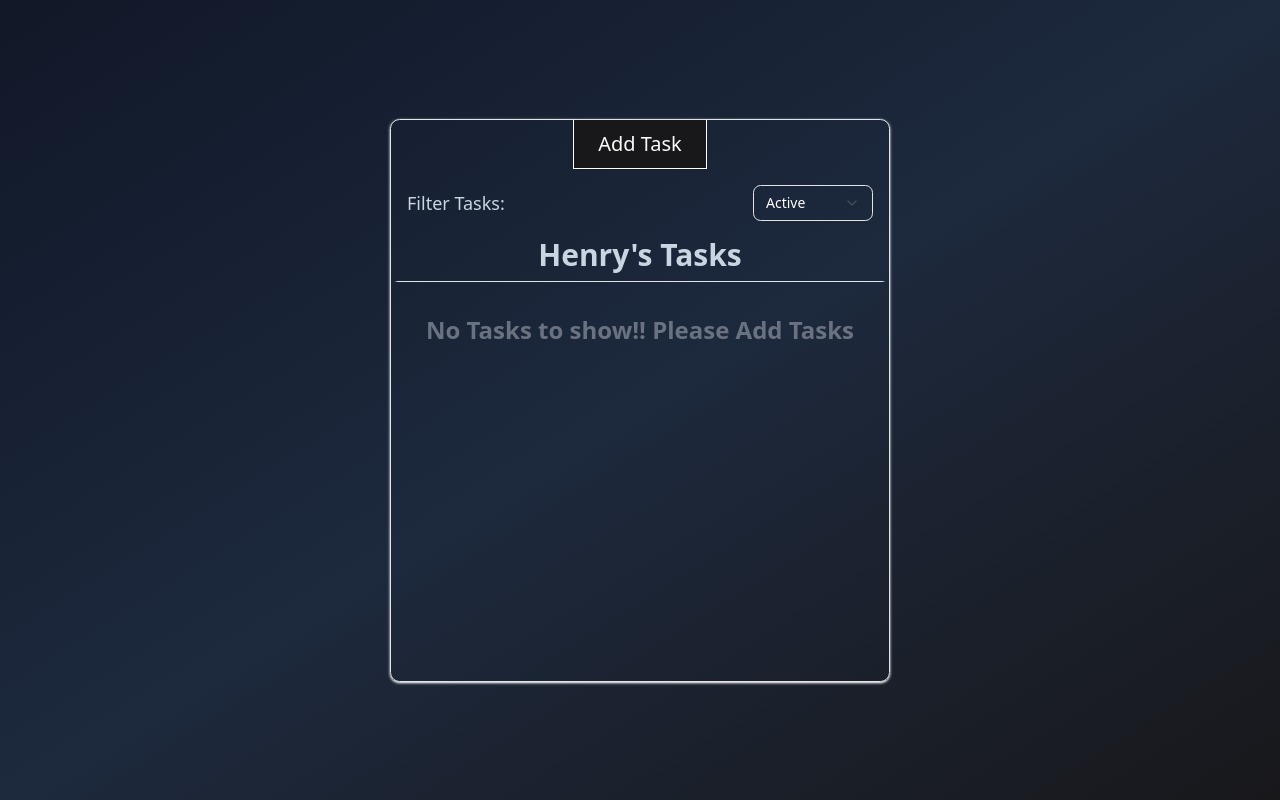
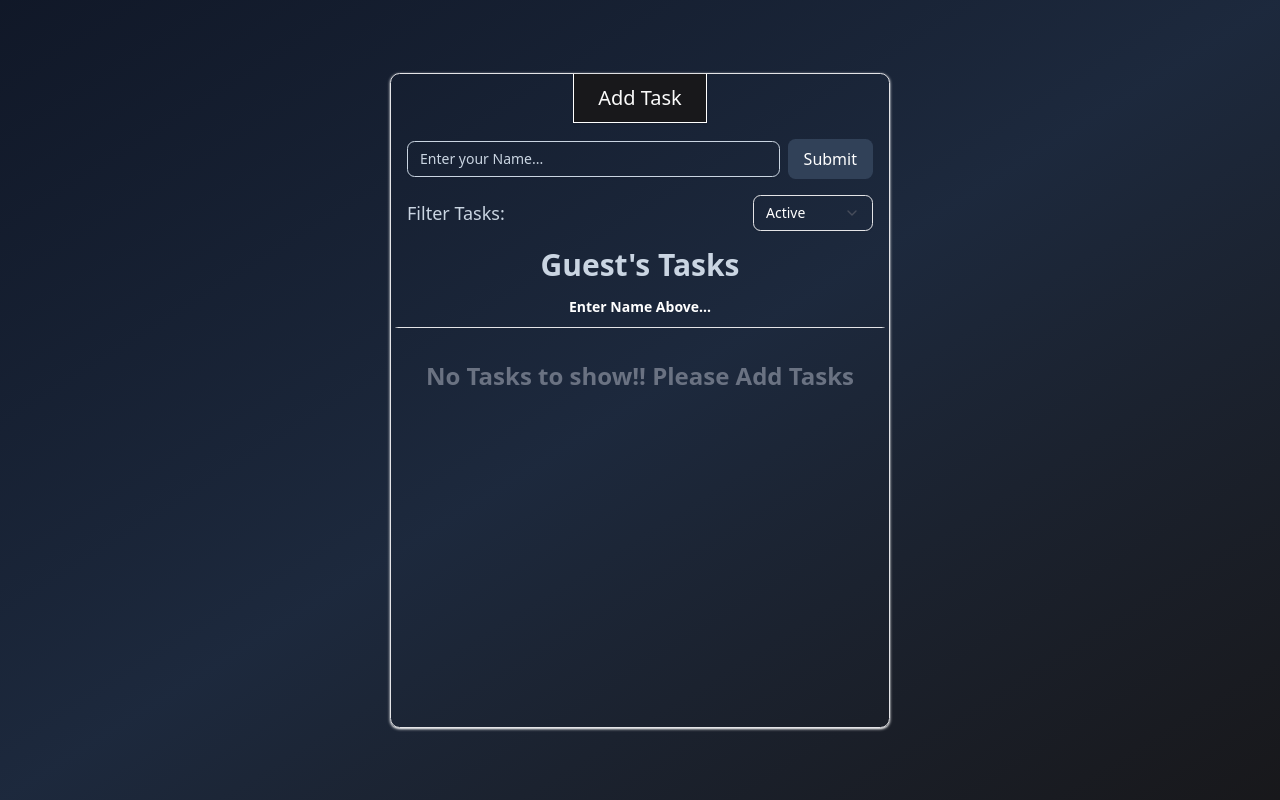
Before and after one commit to NY-Henry/Todo-App, a React (Vite) app: page / in a window 1280 px wide. Built offline with nearby package versions, Linux system fonts and the light colour scheme.

Commit message:
added Username localstorage

```diff
--- a/src/App.tsx
+++ b/src/App.tsx
@@ -1,8 +1,13 @@
 import DialogComponent from "./components/container/Header";
 import FilterTasks from "./components/container/FilterTask";
 import TasksList from "./components/container/TasksList";
+import { Input } from "./components/ui/input";
+import { useName } from "./stores/name";
+import { useState } from "react";
 
 function App() {
+  const { name, setName } = useName();
+  const [userName, setUserName] = useState<string>("");
   return (
     // Section
     <section className="flex items-center justify-center min-h-screen bg-gradient-to-br from-gray-900 via-slate-800 to-zinc-900 text-white">
@@ -14,15 +19,48 @@ function App() {
         <div className="flex justify-center items-center">
           <DialogComponent />
         </div>
+
+        {/* User Name */}
+        {!name && (
+          <div className="px-4 mt-4 flex items-center justify-center gap-2">
+            <Input
+              type="text"
+              value={userName}
+              minLength={5}
+              onKeyDown={(e) => {
+                if (e.key === "Enter") {
+                  setName(userName);
+                }
+              }}
+              onChange={(e) => setUserName(e.target.value)}
+              placeholder="Enter your Name..."
+              className="w-full bg-transparent border-slate-300 focus:border-slate-400 text-white placeholder:text-slate-300"
+            />
+            <button
+              onClick={() => setName(userName)}
+              className="px-4 py-2 bg-slate-700 hover:bg-slate-600 text-white rounded-md transition-colors duration-200 focus:outline-none focus:ring-2 focus:ring-slate-400"
+            >
+              Submit
+            </button>
+          </div>
+        )}
+
         {/* Filer Tasks */}
         <div className="flex justify-between items-center ml-4 my-4 mr-4">
           <h1 className="text-lg text-slate-300">Filter Tasks:</h1>
+
           <FilterTasks />
         </div>
 
         {/* Todos List and scroll area */}
         <h1 className="text-center text-3xl mt-2 mb-2 font-bold text-slate-300 cursor-default">
-          Henry's Tasks
+          {name ? name : "Guest"}'s Tasks
+          <br />
+          {!name && (
+            <span className="text-sm font-semibold text-white">
+              Enter Name Above...
+            </span>
+          )}
         </h1>
         <TasksList />
       </div>
--- /dev/null
+++ b/src/stores/name.ts
@@ -0,0 +1,17 @@
+import { getUserName, setUserName } from "@/utils/localStorage";
+import { create } from "zustand";
+
+type NameState = {
+  name: string;
+  setName: (name: string) => void;
+};
+
+export const useName = create<NameState>((set) => ({
+  name: getUserName(),
+  setName(newName) {
+    set(() => {
+      setUserName(newName);
+      return { name: newName };
+    });
+  },
+}));
--- a/src/utils/localStorage.ts
+++ b/src/utils/localStorage.ts
@@ -20,3 +20,20 @@ export function getTasks() {
     console.log(`Error getting file from local storage`, error);
   }
 }
+
+export function setUserName(name: string) {
+  try {
+    localStorage.setItem("name", JSON.stringify(name));
+  } catch (error) {
+    console.log(`Error setting name to local storage`, error);
+  }
+}
+
+export function getUserName() {
+  try {
+    const name = localStorage.getItem("name");
+    return name ? JSON.parse(name) : undefined;
+  } catch (error) {
+    console.log(`Error getting name from local storage`, error);
+  }
+}
```
